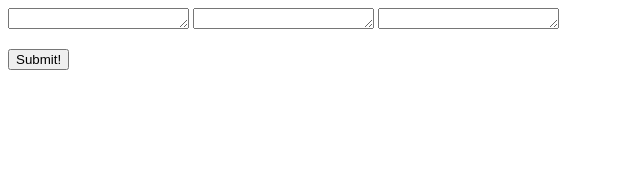
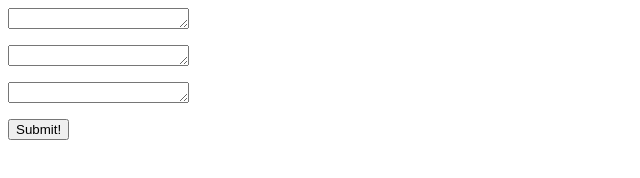
Before and after one commit to hagan10/hagan10.github.io, a plain HTML site: page index.html in a window 1280 px wide. Shown: the whole page, without its empty margins (0-640 px from the left). Drawn offline with Linux system fonts and the light colour scheme.

Commit message:
Update index.html

```diff
--- a/index.html
+++ b/index.html
@@ -3,13 +3,11 @@
 <meta name="viewport" content="width=device-width, initial-scale=1.0">
 <body>
 
-<textarea cols="20" id="SearchText" rows="1"></textarea>
-<textarea cols="20" id="SearchText2" rows="1"></textarea>
-<textarea cols="20" id="SearchText3" rows="1"></textarea>
+<p><textarea cols="20" id="SearchText" rows="1"></textarea></p>
+<p><textarea cols="20" id="SearchText2" rows="1"></textarea></p>
+<p><textarea cols="20" id="SearchText3" rows="1"></textarea></p>
 
-<p>
-    <button onclick="myFunction()" type="button">Submit!</button>
-</p>
+<p><button onclick="myFunction()" type="button">Submit!</button></p>
 
 <p id="result"></p>
 
```
